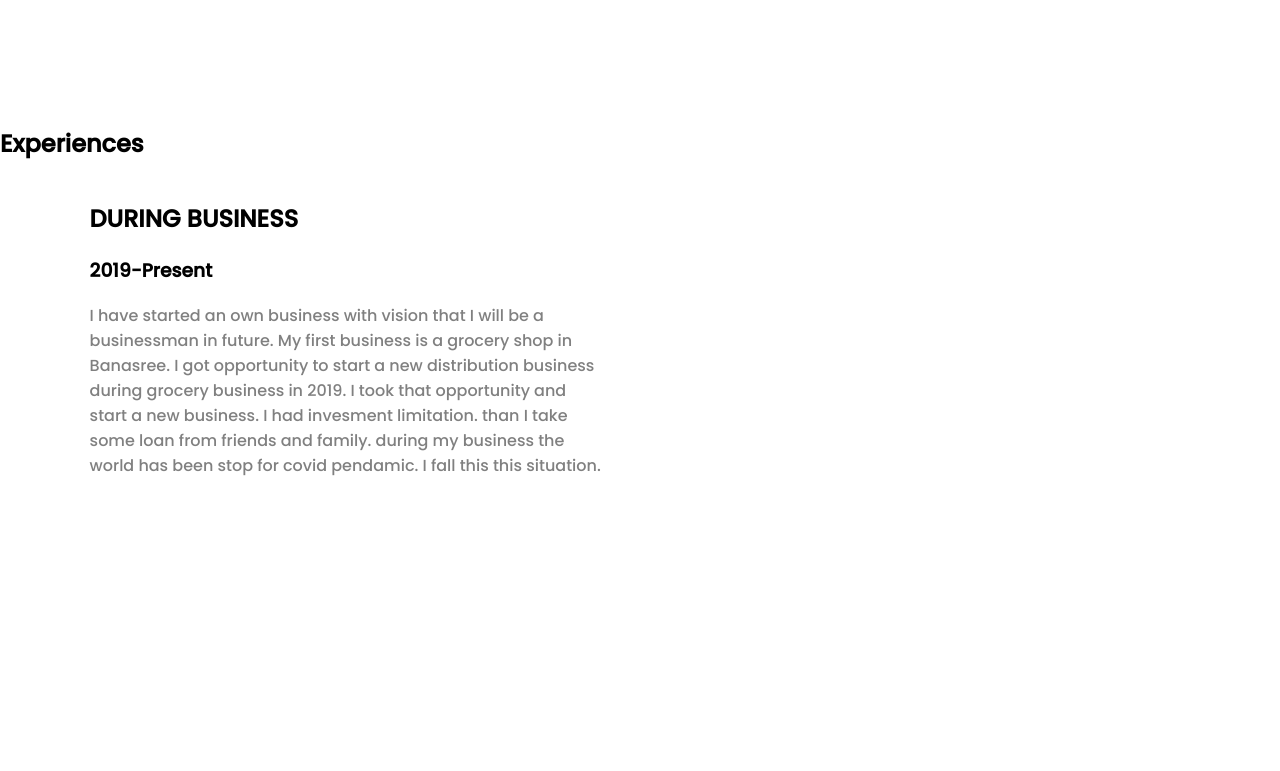
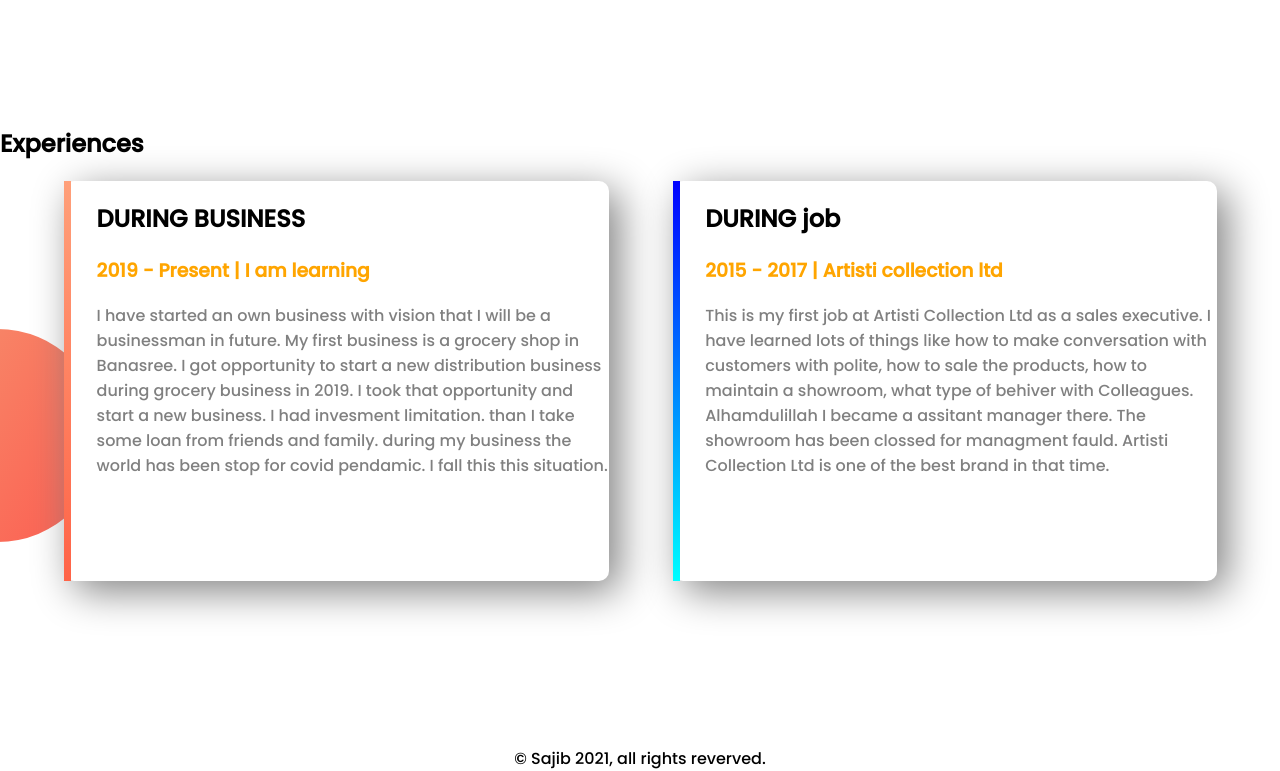
Before and after one commit to humayon-sajib/web-portfolio, a plain HTML site: page index.html in a window 1280 px wide. Shown: the part 1134-1905 px from the top of the page. Before the commit the page ends 1880 px from the top, so only its background shows below. Drawn offline with Linux system fonts and the light colour scheme.

Commit message:
done my first website

```diff
--- a/index.html
+++ b/index.html
@@ -34,16 +34,20 @@
     </section>
     <section class="experience-are">
         <h2>Experiences</h2>
-        <div class="half-width">
+        <div id="during-business" class="half-width single-experience">
             <h2>DURING BUSINESS</h2>
-            <h3 class="time">2019-Present</h3>
+            <h3 class="name-highlight">2019 - Present | I am learning</h3>
             <p>I have started an own business with vision that I will be a businessman in future. My first business is a grocery shop in Banasree. I got opportunity to start a new distribution business during grocery business in 2019. I took that opportunity and start a new business. I had invesment limitation. than I take some loan from friends and family. during my business the world has been stop for covid pendamic. I fall this this situation.</p>
 
         </div>
-        <div class="half-width">
+        <div id="during-job" class="half-width single-experience">
+            <h2>DURING job</h2>
+            <H3 class="name-highlight">2015 - 2017 | Artisti collection ltd</H3>
+            <p>This is my first job at Artisti Collection Ltd as a sales executive. I have learned lots of things like how to make conversation with customers with polite, how to sale the products, how to maintain a showroom, what type of behiver with Colleagues. Alhamdulillah I became a assitant manager there. The showroom has been clossed  for managment fauld. Artisti Collection Ltd is one of the best brand in that time.</p>
 
         </div>
     </section>
     </section>
+    <footer>© Sajib 2021, all rights reverved.</footer>
 </body>
 </html>
--- a/style.css
+++ b/style.css
@@ -35,6 +35,9 @@ section{
     color: white;
     border-radius: 15px;
     font font-weight: 700px;
+.time-area{
+    color: indianred;
+}
 }
 .dream-area{
     background-image: url("images/dream-bg.png");
@@ -42,3 +45,27 @@ section{
     background-position: right;
 
 }
+.single-experience{
+    box-shadow: 10px 10px 40px gray;
+    border-radius: 10px;
+    height: 80%;
+    background-color: white;
+}
+.experience-are{
+    background-image: url(images/exp-bg.png);
+    background-repeat: no-repeat;
+    background-position: left;
+}
+#during-business{
+    border-left: 7px solid;
+    border-image: linear-gradient(180deg, lightsalmon, tomato);
+    border-image-slice: 1;
+}
+#during-job{
+    border-left: 7px solid;
+    border-image: linear-gradient(180deg, blue, cyan);
+    border-image-slice: 1;
+}
+footer{
+    text-align: center;
+}
```
